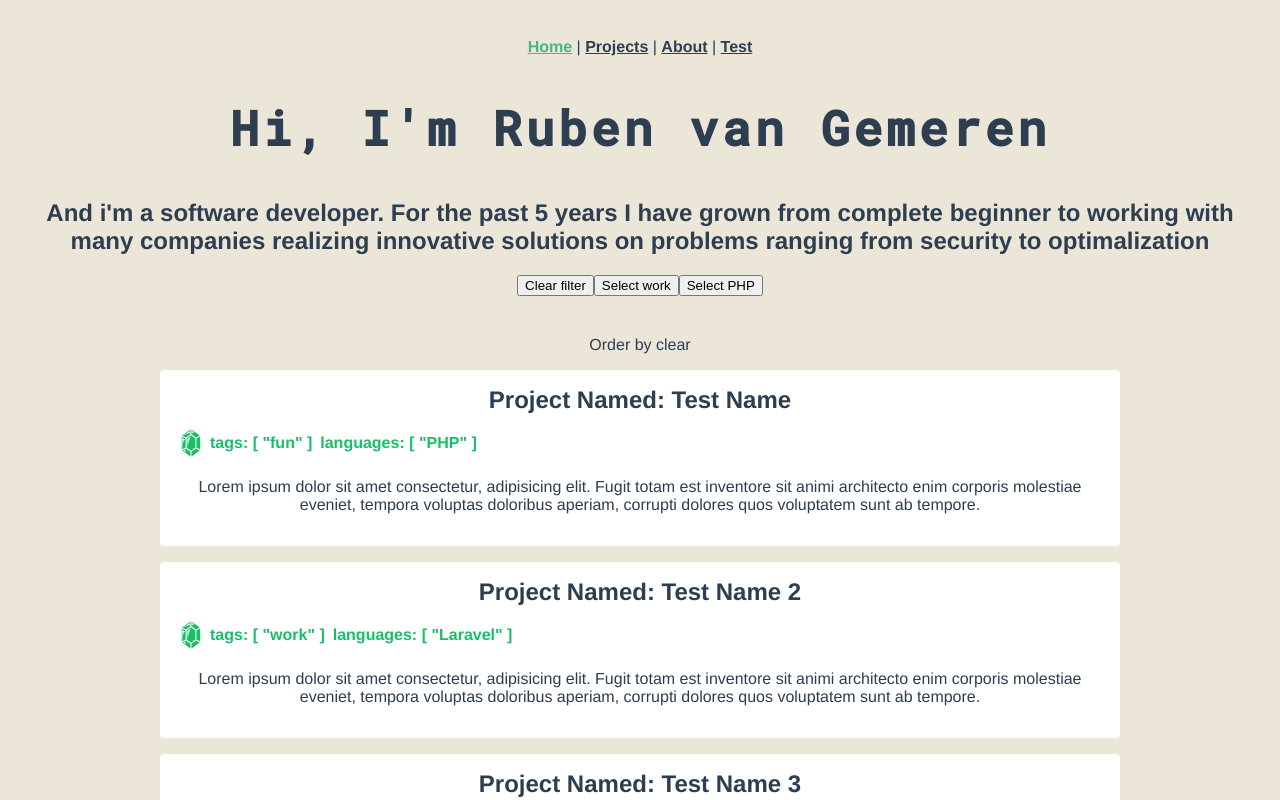
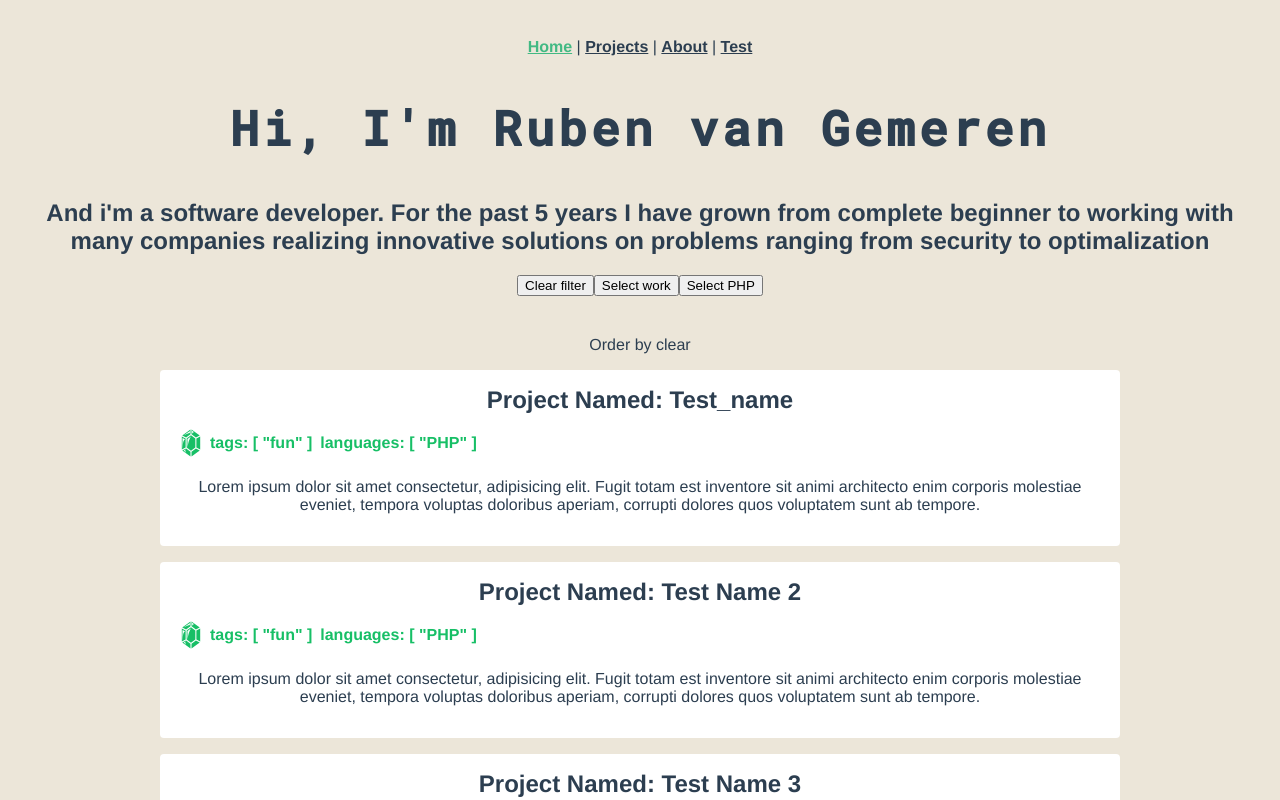
Before and after one commit to RubenvanGemeren/digital_portfolio, a Vue app: page /#/ in a window 1280 px wide. Shown: the top 800 px of the page. Built offline with nearby package versions, Linux system fonts and the light colour scheme.

Commit message:
#2 refactor home view to use projects.json

```diff
--- a/src/views/HomeView.vue
+++ b/src/views/HomeView.vue
@@ -6,10 +6,9 @@
 					<h2>And i'm a software developer. For the past 5 years I have grown from complete beginner to working with many companies realizing innovative solutions on problems ranging from security to optimalization</h2>
 				</div>
 			<div class="order">
-					<button @click="handleClick('clear')">Clear filter</button>
-					<button @click="handleClick('work')">Select work</button>
-					<button @click="handleClick('PHP')">Select PHP</button>
-					<!-- <button @click="handleClick('Laravel')">order by location</button> -->
+				<button @click="handleClick('clear')">Clear filter</button>
+				<button @click="handleClick('work')">Select work</button>
+				<button @click="handleClick('PHP')">Select PHP</button>
 			</div>
 			</header>
 		<ProjectList :projects="projects" :order="order"/>
@@ -31,30 +30,27 @@ export default defineComponent ({
 	components: { ProjectList },
 	setup() {
 
-	console.log(ProjectData);
+	const projects: Project[] = [];
 
-	let projects2: Project[] = [];
-
-	// Fix this
-	for (const project in ProjectData) {
-		let projectObject = ProjectData[project as keyof typeof ProjectData];
 		try {
-			projects2.push();
-			let	projectObj: Project = project;
-			console.log(projectObj);
-
+			for (const key in ProjectData) {
+				const project = ProjectData[key as keyof typeof ProjectData];
+				const projectObject: Project = {
+					id: project.id,
+					name: project.name,
+					description: project.description,
+					start: new Date(project.start),
+					end: new Date(project.end),
+					tags: project.tags.map((tag: string) => tag as ProjectTag),
+					languages: project.languages.map((language: string) => language as ProjectLanguage),
+					location: project.location,
+					grade: project.grade,
+				};
+					projects.push(projectObject);
+			}
 		} catch (error) {
-			console.log(error);
+			console.error(error);
 		}
-	}
-
-
-
-	const projects = ref<Project[]>([
-		{id: 1, name: 'test name', description: 'test description', start: 'Not yet started', end: 'Current', tags: ['fun'], languages: ['PHP'], location: 'Rotterdam', grade: '8' },
-		{id: 2, name: 'test name 2', description: 'test description 2', start: 'Not yet started', end: 'Current', tags: ['work'], languages: ['Laravel'], location: 'Rotterdam', grade: '9' },
-		{id: 3, name: 'test name 3', description: 'test description 3', start: 'Not yet started', end: 'Current', tags: ['work'], languages: ['Laravel'], location: 'Rotterdam', grade: '9' },
-	])
 
 	const order = ref<ProjectOrderTerm>('clear')
 
```
